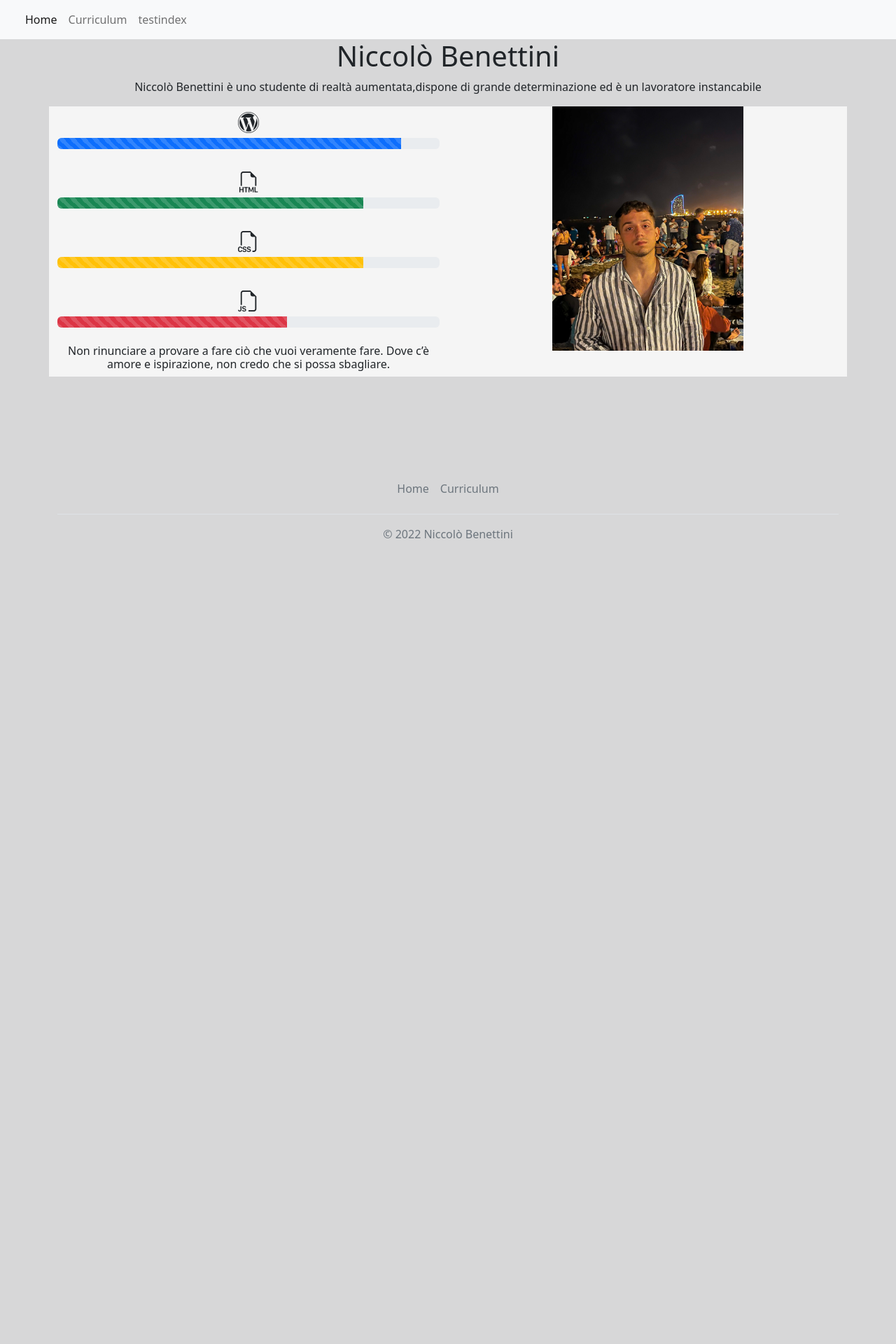
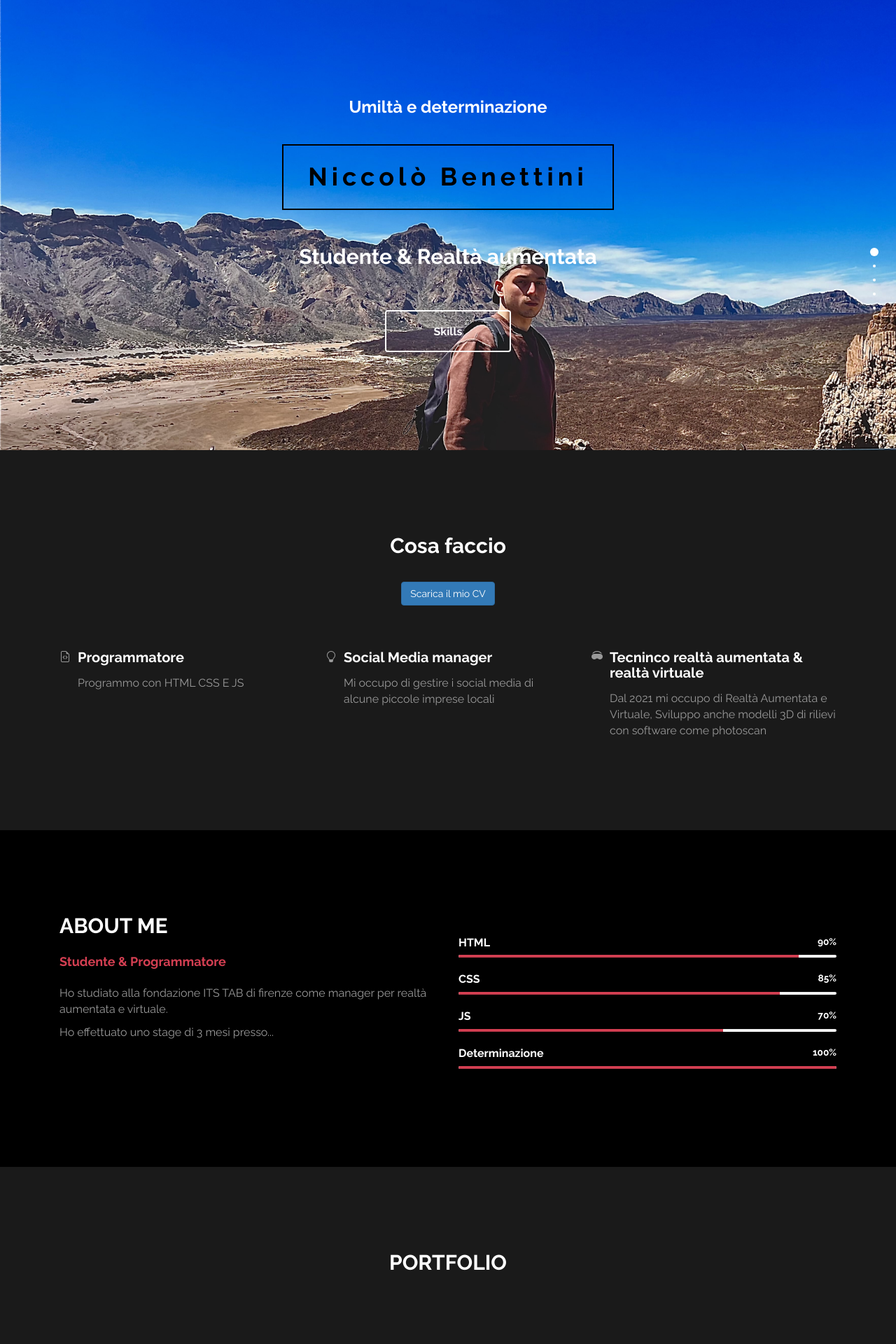
Before and after one commit to NiccoBene/bene_cvwebsite, a Django app: page / in a window 1280 px wide. Shown: the top 1920 px of the page at 70% size. Before the commit the page ends 769 px from the top, so only its background shows below. Run offline with Django 4.2, Linux system fonts and the light colour scheme; data that the repository does not hold is empty; some libraries are stand-ins or nearby versions.

Commit message:
ELIMINATE LE ALTRE PAGINE

```diff
--- a/cv_website/urls.py
+++ b/cv_website/urls.py
@@ -24,8 +24,8 @@
     path('admin/', admin.site.urls),
     path('', views.cvsite, name='home'),
 
-    path('curriculum/', views.curriculum, name='curriculum'),
-    path('index/',views.index,name='index'),
+
+
     path('detail/<int:cvelement_id>', views.detail, name="detail"),
     path('cv-download/', views.download_file, name="cv-download")
 ]
--- a/cvsite/templates/cvsite/homepage.html
+++ b/cvsite/templates/cvsite/homepage.html
@@ -1,87 +1,156 @@
 <!DOCTYPE html>
 <html lang="en">
 	<head>
-    <meta charset="UTF-8">
-    <meta http-equiv="X-UA-Compatible" content="IE=edge">
-    <meta name="viewport" content="width=device-width, initial-scale=1.0">
+		<meta charset="utf-8">
+
+		<title>Niccolò Benettini</title>
+		<meta name="keywords" content="">
+		<meta name="description" content="">
+        <meta name="author" content="templatemo">
+
+		<meta http-equiv="X-UA-Compatible" content="IE=Edge">
+		<meta http-equiv="Content-Type" content="text/html; charset=UTF-8" />
+		<meta name="viewport" content="width=device-width, initial-scale=1">
 		<link href="https://cdn.jsdelivr.net/npm/bootstrap@5.2.1/dist/css/bootstrap.min.css" rel="stylesheet" integrity="sha384-iYQeCzEYFbKjA/T2uDLTpkwGzCiq6soy8tYaI1GyVh/UjpbCx/TYkiZhlZB6+fzT" crossorigin="anonymous">
-    <title>Niccolò Benettini official site</title>
 		<link rel="stylesheet" href="https://cdn.jsdelivr.net/npm/bootstrap-icons@1.9.0/font/bootstrap-icons.css">
 
-          {% load static %}
-          <link rel="stylesheet" href="{% static 'cvsite/style.css' %}">
 
+		<!-- google font -->
+		<link href='http://fonts.googleapis.com/css?family=Raleway:400,300,700,800' rel='stylesheet' type='text/css'>
+		<!-- fullpage -->
+
+		{% load static%}
+		<link rel="stylesheet" href="{% static 'cvsite/animate.min.css' %}">
+		<link rel="stylesheet" href="{% static 'cvsite/bootstrap.min.css' %}">
+		<link rel="stylesheet" href="{% static 'cvsite/font-awesome.min.css' %}">
+		<link rel="stylesheet" href="{% static 'cvsite/templatemo1-style.css' %}">
+		<link rel="stylesheet" href="{% static 'cvsite/jquery.fullPage.css' %}">
 
 	</head>
 	<body>
-  <nav class="navbar navbar-expand-lg bg-light">
-    <div class="container-fluid">
-      <a class="navbar-brand" href="#"></a>
-      <button class="navbar-toggler" type="button" data-bs-toggle="collapse" data-bs-target="#navbarNavAltMarkup" aria-controls="navbarNavAltMarkup" aria-expanded="false" aria-label="Toggle navigation">
-        <span class="navbar-toggler-icon"></span>
-      </button>
-      <div class="collapse navbar-collapse" id="navbarNavAltMarkup">
-        <div class="navbar-nav">
-          <a class="nav-link active" aria-current="page" href="{% url 'home'%}">Home</a>
 
-          <a class="nav-link" href="{%url 'curriculum' %}">Curriculum</a>
-          <a class="nav-link" href="{%url 'index' %}">testindex</a>
+	<div id="fullpage">
 
+		<!-- start home -->
+		<div id="home" class="section">
+			<div class="container">
+				<div class="row">
+					<div class="col-md-2"></div>
+					<div class="col-md-8 wow fadeIn" data-wow-delay="0.9s">
+						<h3>Umiltà e determinazione</h3>
+						<h1>Niccolò Benettini </h1>
+						<h2 class="rotate">Studente &AMP; Realtà aumentata, Realtà virtuale &AMP; Programmatore</h2>
+
+						<a href="#work" class="btn btn-default smoothScroll wow fadeInUp" data-wow-delay="1s">Skills</a>
+					</div>
+					<div class="col-md-2"></div>
+				</div>
+			</div>
+		</div>
+		<!-- end home -->
+
+		<!-- start work -->
+		<div id="work" class="section">
+			<div class="container">
+				<div class="row">
+					<div class="col-md-12 wow bounce">
+
+						<h2>Cosa faccio
+							<br>
+							<br> <div class="download">
+							 <a   class="btn btn-primary" data-wow-delay="1s" href="{% url 'cv-download' %}">
+							Scarica il mio CV
+						</a>  </div>
+						</h2>
+						<br>
+
+					</div>
+                </div>
+
+                <div class="row">
+					<div class="col-md-4 col-xs-11 wow fadeInUp" data-wow-delay="0.6s">
+						<div class="media">
+							<div class="media-object media-left">
+								<i class="bi bi-file-earmark-code"></i>
+							</div>
+							<div class="media-body">
+								<h3 class="media-heading">Programmatore</h3>
+								<p>Programmo con HTML CSS E JS</p>
+							</div>
+						</div>
+					</div>
+
+					<div class="col-md-4 col-xs-11 wow fadeInUp" data-wow-delay="0.6s">
+						<div class="media">
+							<div class="media-object media-left">
+								<i class="bi bi-lightbulb"></i>
+							</div>
+							<div class="media-body">
+								<h3 class="media-heading">Social Media manager</h3>
+								<p>Mi occupo di gestire i social media di alcune piccole imprese locali</p>
+							</div>
+						</div>
+					</div>
+
+					<div class="col-md-4 col-xs-11 wow fadeInUp" data-wow-delay="0.6s">
+						<div class="media">
+							<div class="media-object media-left">
+								<i class="bi bi-headset-vr"></i>
+							</div>
+							<div class="media-body">
+								<h3 class="media-heading">Tecninco realtà aumentata &AMP; realtà virtuale</h3>
+								<p>Dal 2021 mi occupo di Realtà Aumentata e Virtuale, Sviluppo anche modelli 3D di rilievi con software come photoscan</p>
+							</div>
+						</div>
+					</div>
 
 				</div>
 			</div>
 		</div>
-  </nav>
+		<!-- end work -->
 
-  <script src="https://cdn.jsdelivr.net/npm/bootstrap@5.2.1/dist/js/bootstrap.bundle.min.js" integrity="sha384-u1OknCvxWvY5kfmNBILK2hRnQC3Pr17a+RTT6rIHI7NnikvbZlHgTPOOmMi466C8" crossorigin="anonymous"></script>
+		<!-- start about -->
+		<div id="about" class="section">
+			<div class="container">
+				<div class="row">
+					<div class="col-md-6 col-xs-11 wow fadeInLeft" data-wow-delay="0.9s">
+						<h2>ABOUT ME</h2>
+						<h4>Studente &AMP; Programmatore</h4>
+						<p>Ho studiato alla fondazione ITS TAB di firenze come manager per realtà aumentata e virtuale.</p>
+						<p>Ho effettuato uno stage di 3 mesi presso...</p>
+					</div>
+					<div class="col-md-6 col-xs-11 wow fadeInRight" data-wow-delay="0.9s">
+						<span class="text-top">HTML <small>90%</small></span>
+							<div class="progress">
+								<div class="progress-bar progress-bar-danger" role="progressbar" aria-valuenow="60" aria-valuemin="0" aria-valuemax="100" style="width: 90%;"></div>
+							</div>
+						<span>CSS <small>85%</small></span>
+							<div class="progress">
+								<div class="progress-bar progress-bar-danger" role="progressbar" aria-valuenow="80" aria-valuemin="0" aria-valuemax="100" style="width: 85%;"></div>
+							</div>
+						<span>JS <small>70%</small></span>
+							<div class="progress">
+								<div class="progress-bar progress-bar-danger" role="progressbar" aria-valuenow="60" aria-valuemin="0" aria-valuemax="100" style="width: 70%;"></div>
+							</div>
+						<span>Determinazione<small>100%</small></span>
+							<div class="progress">
+								<div class="progress-bar progress-bar-danger" role="progressbar" aria-valuenow="60" aria-valuemin="0" aria-valuemax="100" style="width: 100%;"></div>
+							</div>
+					</div>
+				</div>
+			</div>
+		</div>
+		<!-- end about -->
 
-  <h1 style="text-align:center">Niccolò Benettini</h1>
-    <p style="text-align:center">Niccolò Benettini è uno studente di realtà aumentata,dispone di grande determinazione ed è un lavoratore instancabile</p>
-    <div class="container text-center" style="background-color:rgb(245, 245, 245) ;">
+		<!-- start portfolio -->
+		<div id="portfolio" class="section">
+		<div class="container">
 			<div class="row">
-        <div class="col">
-          <i class="bi bi-wordpress" style="font-size: 30px ;"></i>
-
-
-          <div class="progress">
-
-
-            <div class="progress-bar progress-bar-striped" role="progressbar" aria-label="Default striped example" style="width: 90%" aria-valuenow="10" aria-valuemin="0" aria-valuemax="100"></div>
+				<div class="col-md-12">
+					<h2 class="wow bounce">PORTFOLIO</h2>
 				</div>
-          <br>
-          <i class="bi bi-filetype-html" style="font-size: 30px ;"></i>
-          <div class="progress">
-            <div class="progress-bar progress-bar-striped bg-success" role="progressbar" aria-label="Success striped example" style="width: 80%" aria-valuenow="25" aria-valuemin="0" aria-valuemax="100"></div>
-          </div>
-          <br>
-          <i class="bi bi-filetype-css" style="font-size: 30px ;"></i>
-          <div class="progress">
-          <div class="progress-bar progress-bar-striped bg-warning" role="progressbar" aria-label="Warning striped example" style="width: 80%" aria-valuenow="75" aria-valuemin="0" aria-valuemax="100"></div>
-          </div>
-          <br>
-          <i class="bi bi-filetype-js" style="font-size: 30px ;"></i>
-          <div class="progress">
-            <div class="progress-bar progress-bar-striped bg-danger" role="progressbar" aria-label="Danger striped example" style="width: 60%" aria-valuenow="100" aria-valuemin="0" aria-valuemax="100"></div>
-          </div>
-          <br>
-          <h6>Non rinunciare a provare a fare ciò che vuoi veramente fare. Dove c’è amore e ispirazione, non credo che si possa sbagliare.</h6>
-        </div>
-        <div class="col">
-           {% load static %}
-           <img
-            src="{% static 'cvsite/selfiez.JPG' %}"
-            alt=""
-            width="50%">
-           <!-- <img src="https://media-exp1.licdn.com/dms/image/C4E03AQEG6nyltPagHw/profile-displayphoto-shrink_200_200/0/1656576444598?e=1668038400&v=beta&t=XdupSufDaxIgYqlvz222PLIyyaKrJKt83_lVl4Va3WY" alt=""> -->
-        </div>
-      </div >
-    </div>
-
-    <br>
-
 				<div style="margin: 50px;" class="row row-cols-1 row-cols-sm-2 row-cols-md-3 g-3">
 					{% for cvelement in cvelements %}
-
 
 					<div class="col">
 					  <div class="card shadow ">
@@ -93,7 +162,8 @@
 						  </p>
 						  <div class="d-flex justify-content-between align-items-center">
 							<div class="btn-group">
-                <a class="btn" href="{% url 'detail' cvelement.id %}">esplora</a>
+
+								<a id="rosso" href="{% url 'detail' cvelement.id %}">Esplora</a>
 							  <!-- <button
 								type="button"
 								class="btn btn-sm btn-outline-secondary"
@@ -110,21 +180,86 @@
 					</div>
 
 					{% endfor %}
+				</div>
+			</div>
+		</div>
+	</div>
+	<!-- end portfolio -->
+
+		<!-- start contact -->
+		<div id="contact" class="section">
+			<div class="container">
+				<div class="row">
+					<div class="col-lg-5 col-lg-offset-1 col-md-6 wow fadeInUp" data-wow-delay="0.6s">
+						<address>
+							<p class="contact-title">CONTATTAMI</p>
+							<p><i class="bi bi-phone"></i> +39 3383946283</p>
+							<p><i class="bi bi-envelope-fill"></i> niccolobenettini@gmail.com</p>
+							<p><i class="bi bi-geo-alt"></i> Via palazzo dei diavoli</p>
+						</address>
+						<ul class="social-icon">
+							<li> <a href="https://it.linkedin.com/in/niccol%C3%B2-benettini-88959822a?trk=public_profile_browsemap" class="bi bi-linkedin"></a></li>
+							<li><a href="https://it-it.facebook.com/niccolo.benettini/" class="bi bi-facebook"></a></li>
+
+							<li><a href="https://www.instagram.com/bene_isl/" class="bi bi-instagram"> </a></li>
+						</ul>
+					</div>
+					<div class="col-lg-6 col-md-6 col-xs-10 wow fadeInUp" data-wow-delay="0.6s">
+						<form role="form" method="post" action="">
+							<input name="name" type="text" class="form-control" id="name" placeholder="Your Name">
+							<input name="email" type="email" class="form-control" id="email" placeholder="Your Email">
+							<textarea name="message" rows="5" class="form-control" id="message" placeholder="Your Message"></textarea>
+							<input name="send" type="submit" class="form-control" id="send" value="SEND ME">
+						</form>
+					</div>
+					<div class="col-md-1 col-sm-1"></div>
+				</div>
+			</div>
+		</div>
+		<!-- end contact -->
+
+		<!-- start footer -->
+		<footer>
+
+			<div class="container">
+				<div class="row">
+					<div class="col-md-12 wow fadeIn" data-wow-delay="0.9s">
+						<p>Copyright &copy; 2022
+
+                         Designed by Niccolò Benettini</p>
+						<hr>
+
+
+					</div>
+				</div>
+			</div>
+		</footer>
+		<!-- end footer -->
+
+	</div>
+
+		<!-- jQuery -->
+		<script src="{% static 'cvsite/js/jquery.js' %}"></script>
+
+		<!-- bootstrap -->
+		<script src="{% static 'cvsite/js/bootsrap.min.js' %}"></script>
+
+		<!-- fullpage -->
+		<script src="{% static 'cvsite/js/jquery.fullPage.js' %}"></script>
+		<!-- smoothScroll -->
+		<script src="{% static 'cvsite/js/smoothscroll.js' %}"></script>
+		<!-- wow -->
+		<script src="{% static 'cvsite/js/wow.min.js'%}"></script>
+		<!-- text rotater -->
+		<script src="{%static 'cvsite/js/jquery.simple-text-rotator.js'%}"></script>
+		<!-- custom -->
+		<script src="{% static 'cvsite/js/custom.js' %}"></script>
 
 
 
-    </div>
-      <div class="container">
-        <footer class="py-3 my-4">
-          <ul class="nav justify-content-center border-bottom pb-3 mb-3">
-            <li class="nav-item"><a href="{% url 'home' %}" class="nav-link px-2 text-muted">Home</a></li>
-
-            <li class="nav-item"><a href="{%url 'curriculum' %}" class="nav-link px-2 text-muted">Curriculum</a></li>
 
 
-          </ul>
-          <p class="text-center text-muted">&copy; 2022 Niccolò Benettini</p>
-        </footer>
-      </div>
+
+		<script src="https://cdn.jsdelivr.net/npm/bootstrap@5.2.1/dist/js/bootstrap.bundle.min.js" integrity="sha384-u1OknCvxWvY5kfmNBILK2hRnQC3Pr17a+RTT6rIHI7NnikvbZlHgTPOOmMi466C8" crossorigin="anonymous"></script>
 	</body>
 </html>
--- a/cvsite/views.py
+++ b/cvsite/views.py
@@ -15,13 +15,9 @@
     cvelements = cvelement.objects.all()
     return render(request, 'cvsite/detail.html', {'cvelements': cvelements})
 
-def curriculum(request):
-    cvelements = cvelement.objects.all()
-    return render(request, 'cvsite/curriculum.html', {'cvelements': cvelements})
 
-def index(request):
-    cvelements = cvelement.objects.all()
-    return render(request, 'cvsite/index.html', {'cvelements': cvelements})
+
+
 
 def detail(request, cvelement_id):
 
```
Also changed, not shown: cvsite/templates/cvsite/curriculum.html (deleted, +0 -122 lines), cvsite/templates/cvsite/index.html (deleted, +0 -265 lines). Lines whose indentation alone changed are shown as unchanged.
